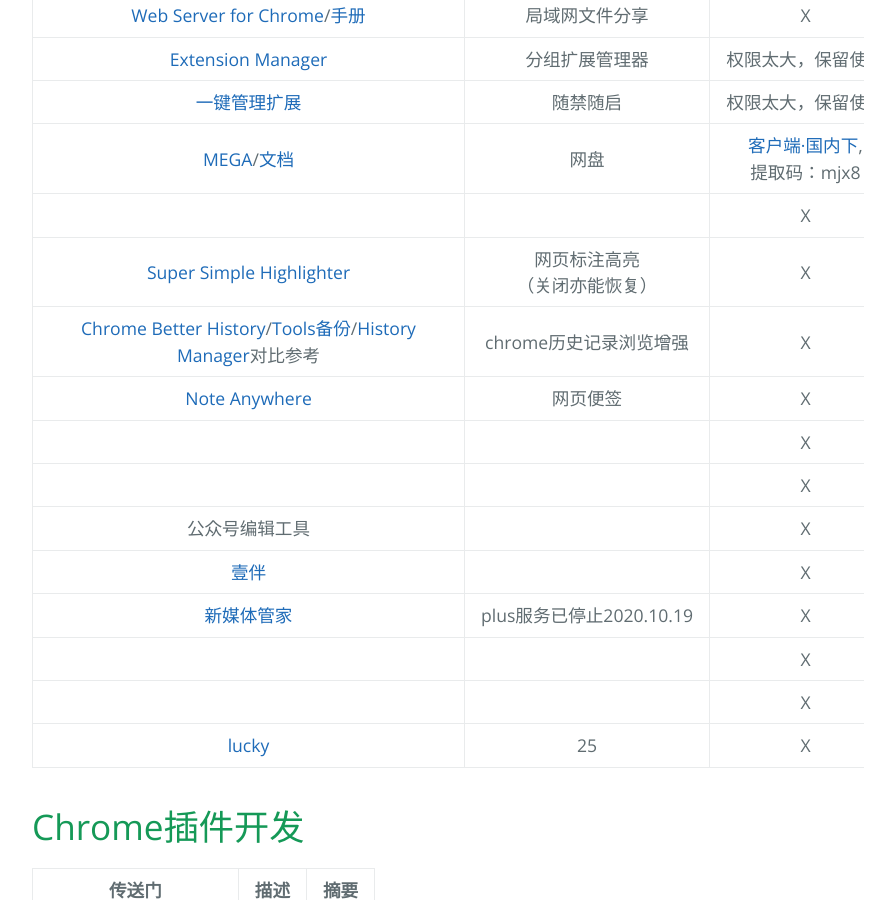
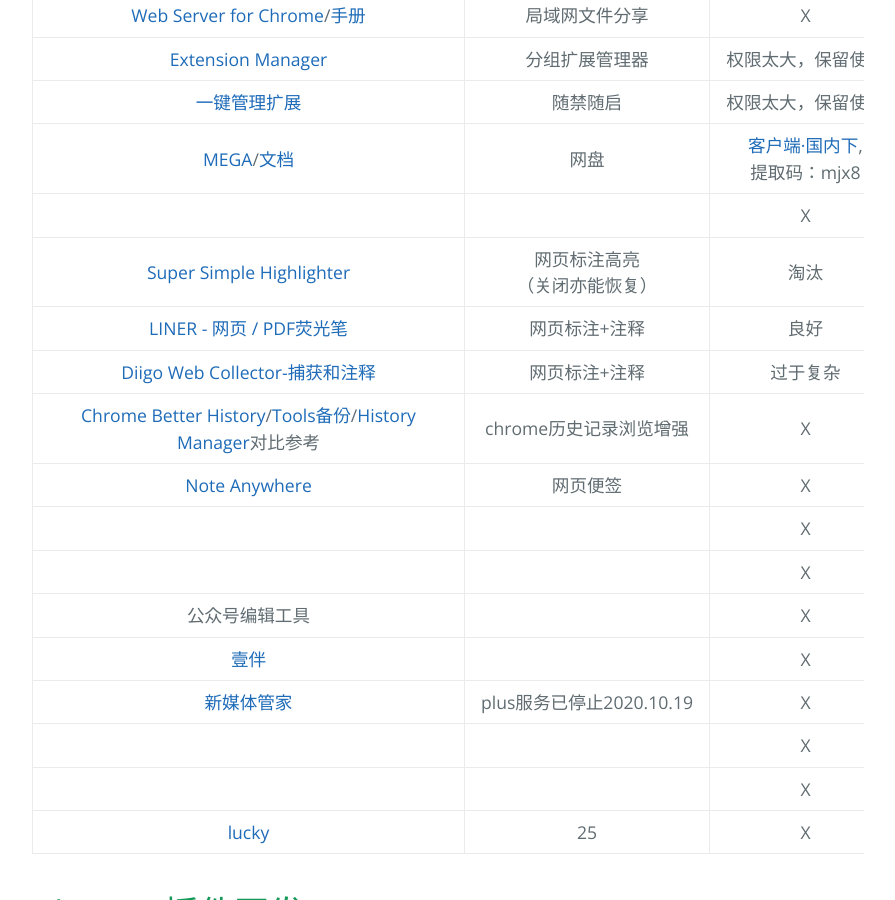
Before and after one commit to AmbroseRen/test, a Jekyll site: the page built from Doc/Tools/Chrome.md, in a window 1280 px wide and 900 px high, scrolled down 3427 px. Shown: the whole window, without its empty margins (192-1087 px from the left). Built offline with Jekyll 4.4.1, drawn with Linux system fonts in a browser that asks for light colours; our own code applies the rules of GitHub Pages for plain Markdown files; the repository's description, which GitHub fills in, is left out.

Commit message:
Update Chrome.md

```diff
--- a/Doc/Tools/Chrome.md
+++ b/Doc/Tools/Chrome.md
@@ -79,7 +79,9 @@
 | [一键管理扩展](https://chrome.google.com/webstore/detail/%E4%B8%80%E9%94%AE%E7%AE%A1%E7%90%86%E6%89%A9%E5%B1%95/lboblnfejcmcaplhnbkkfcienhlhpnni) | 随禁随启 | 权限太大，保留使用 |
 | [MEGA](https://chrome.google.com/webstore/detail/mega/bigefpfhnfcobdlfbedofhhaibnlghod?hl=zh-CN)/[文档](https://www.v2fy.com/p/019_mega/) | 网盘 | [客户端·国内下](https://pan.baidu.com/s/1yaUTRHpfAnpFKgd55BPIHg ),提取码：mjx8 |
 | []() |  | X |
-| [Super Simple Highlighter](https://chrome.google.com/webstore/detail/super-simple-highlighter/hhlhjgianpocpoppaiihmlpgcoehlhio) | 网页标注高亮（关闭亦能恢复） | X |
+| [Super Simple Highlighter](https://chrome.google.com/webstore/detail/super-simple-highlighter/hhlhjgianpocpoppaiihmlpgcoehlhio) | 网页标注高亮（关闭亦能恢复） | 淘汰 |
+| [LINER - 网页 / PDF荧光笔](https://chrome.google.com/webstore/detail/1-web-pdf-highlighter-lin/bmhcbmnbenmcecpmpepghooflbehcack/related?hl=zh-CN) | 网页标注+注释 | 良好 |
+| [Diigo Web Collector-捕获和注释](https://chrome.google.com/webstore/detail/diigo-web-collector-captu/pnhplgjpclknigjpccbcnmicgcieojbh/related?utm_source=chrome-ntp-icon) | 网页标注+注释 | 过于复杂 |
 | [Chrome Better History](https://chrome.google.com/webstore/detail/view-chrome-history/oiginoblioefjckppeefcofmkkhgbdfc)/[Tools备份](http://rensi.ys168.com/)/[History Manager](https://chrome.google.com/webstore/detail/history-manager/ifekbbngjjcachfekcpeejphmkeckged?utm_source=chrome-ntp-icon)对比参考 | chrome历史记录浏览增强 | X |
 | [Note Anywhere](https://chrome.google.com/webstore/detail/note-anywhere/bohahkiiknkelflnjjlipnaeapefmjbh/related?hl=zh-CN) | 网页便签 | X |
 | []() |  | X |
```
